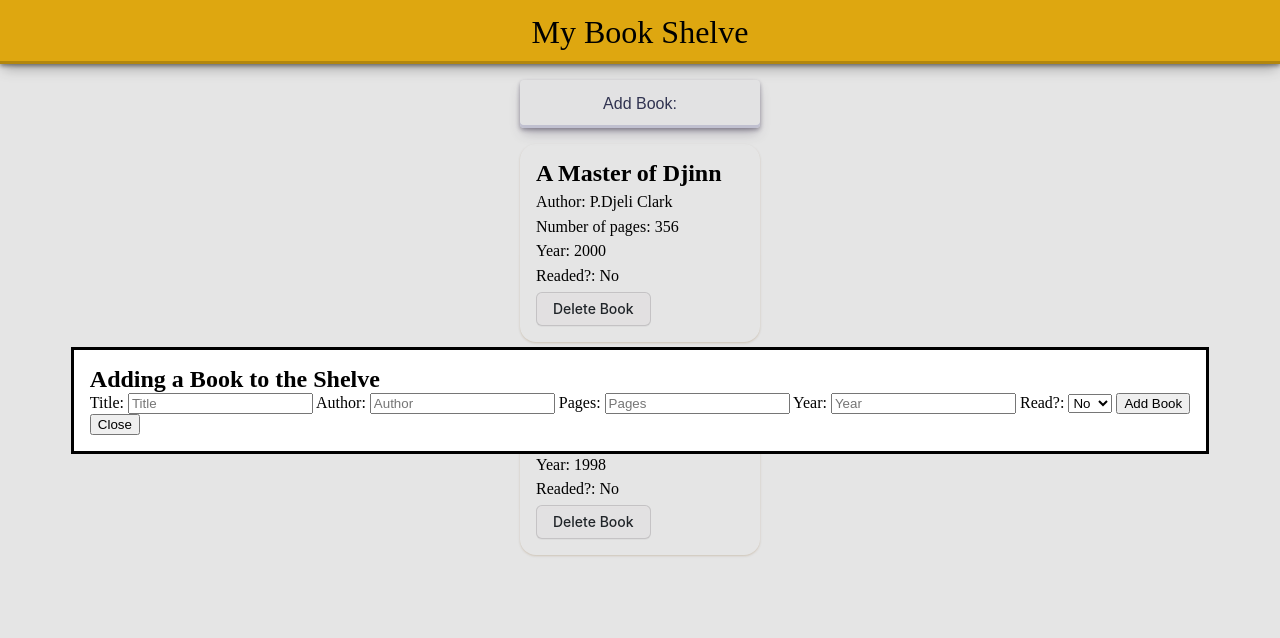
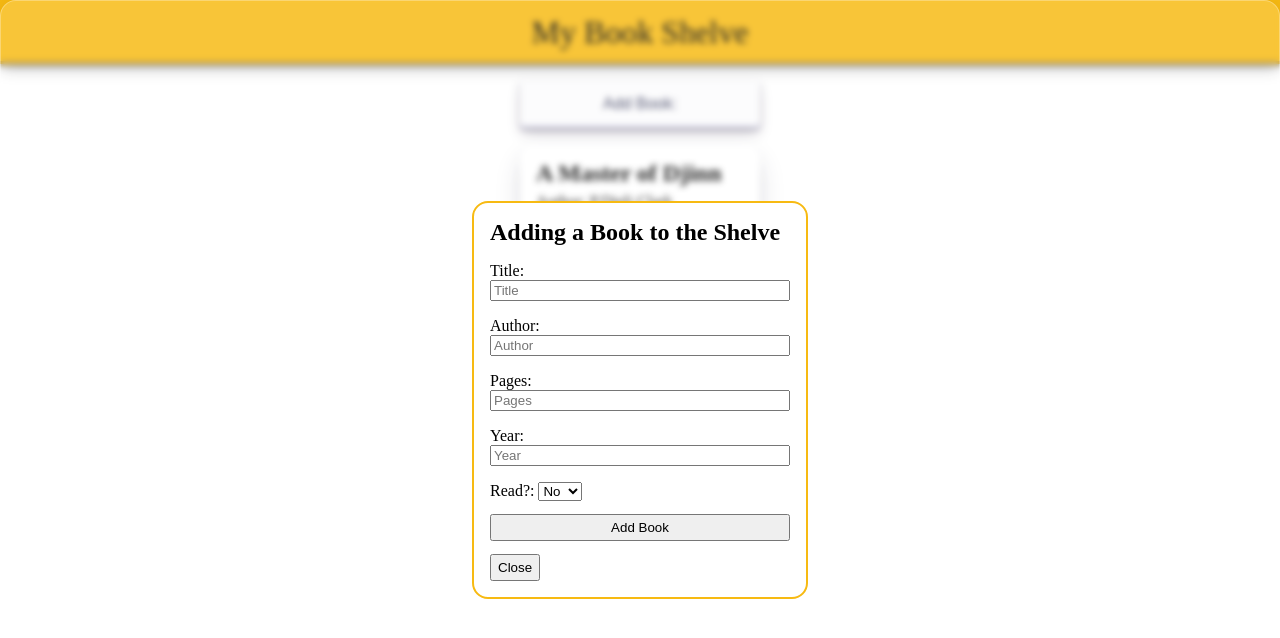
Before and after one commit to Andrefe91/js_proyect_library, a plain HTML site: page index.html in a window 1280 px wide. Both pictures are taken after a click on the button "Add Book:". Drawn offline with Linux system fonts and the light colour scheme.

Commit message:
Bug found with deleting node

```diff
--- a/css/style.css
+++ b/css/style.css
@@ -36,9 +36,11 @@ h2 {
     font-weight: bold;
 }
 
-p {
+p, label {
     margin-top: 0.4em;
 }
+
+
 
 .container {
     margin: auto;
@@ -108,10 +110,12 @@ header {
 }
 
 .book {
+    display: flex;
+    flex-direction: column;
     margin-top: 1em;
     padding: 1em;
     border-radius: 1em;
-    box-shadow: rgba(63, 38, 0, 0.1) 0px 1px 3px 0px, rgba(199, 120, 1, 0.116) 0px 1px 2px 0px;
+    box-shadow: rgba(50, 50, 93, 0.25) 0px 13px 27px -5px, rgba(0, 0, 0, 0.3) 0px 8px 16px -8px;
 }
 
 
@@ -157,3 +161,32 @@ header {
 .deleteBtn:focus {
   outline: 1px transparent;
 }
+
+::backdrop {
+  background: rgba(255, 255, 255, 0.16);
+  border-radius: 16px;
+  box-shadow: 0 4px 30px rgba(0, 0, 0, 0.1);
+  backdrop-filter: blur(3px);
+  -webkit-backdrop-filter: blur(3px);
+  border: 1px solid rgba(255, 255, 255, 0.3);
+}
+
+dialog {
+  width: 300px;
+  border: 2px solid #f7ba12;
+  border-radius: 1em;
+}
+
+dialog form {
+  display: flex;
+  flex-direction: column;
+}
+
+form label {
+  margin-top: 1em;
+}
+
+dialog button {
+  margin-top: 1em;
+  height: 2em;
+}
--- a/script/index.js
+++ b/script/index.js
@@ -1,8 +1,5 @@
 // Basic variables definitions
 const myLibrary = [];
-
-myLibrary.push({title: "A Master of Djinn", author: "P.Djeli Clark", pages: 356, year: 2000});
-myLibrary.push({title: "The Club Dumas", author: "Arturo Perez", pages: 225, year: 1998});
 
 function Book (title, author, pages, year, read = false) {
     this.title = title;
@@ -12,14 +9,30 @@ function Book (title, author, pages, year, read = false) {
     this.read = read;
 };
 
+myLibrary.push(new Book("A Master of Djinn", "P.Djeli Clark", 356, 2000, false));
+myLibrary.push(new Book("The Club Dumas", "Arturo Perez", 225, 1998, false));
+
+Book.prototype.markAsRead =  function(){
+    this.read  = this.read === false ? true : false;
+
+    this.read === true ? alert("Excelent !!, well done!") : alert("In due time!");
+};
+
+// Web Page JavaScript Selections
+
+const dialog = document.querySelector("dialog");
+const showButton = document.getElementById("addBook");
+const closeButton = dialog.querySelector("#closeBtn");
+const confirmButton = dialog.querySelector("#confirmBtn");
+const selectOptions = document.getElementsByName("selectOptions");
+
 // Add to the doom tree
 function addBookToDoom(book, index) {
     book_title = book["title"];
     book_author = book["author"];
     book_pages = book["pages"];
     book_year = book["year"];
-
-    book_read = book["read"]? "Yes" : "No";
+    book_read = book["read"];
 
     const shelve = document.getElementsByClassName("shelve")[0]; // HTMLCollection array, we only want the first element
 
@@ -40,14 +53,39 @@ function addBookToDoom(book, index) {
     const year = document.createElement("p");
     year.textContent = `Year: ${book_year}`;
 
-    const read = document.createElement("p");
-    read.textContent = `Readed?: ${book_read}`;
+    const read = document.createElement("label");
+    read.setAttribute("for", "read");
+    read.textContent = "Read?: ";
 
+    const readOption = document.createElement("select");
+    readOption.setAttribute("name", "selectOptions");
+    readOption.setAttribute("index", index);
+
+    const yesRead = document.createElement("option");
+    yesRead.setAttribute("value", "Yes");
+    yesRead.textContent = "Yes";
+
+    const noRead = document.createElement("option");
+    noRead.setAttribute("value", "No");
+    noRead.textContent = "No";
+
+    // To select the correct option
+    if (book_read === false) {
+        noRead.setAttribute("selected", "selected");
+    } else {
+        yesRead.setAttribute("selected", "selected");
+    };
 
     const deleteButton = document.createElement("button");
     deleteButton.textContent = "Delete Book";
     deleteButton.setAttribute("value", index);
+    deleteButton.setAttribute("name", "deleteBtn");
     deleteButton.classList.add("deleteBtn");
+
+    read.appendChild(readOption);
+    readOption.appendChild(yesRead);
+    readOption.appendChild(noRead);
+
 
     div.appendChild(title);
     div.appendChild(author);
@@ -60,11 +98,11 @@ function addBookToDoom(book, index) {
 };
 
 // Logic function to add to the library
-
 function addBookToLibrary(title, author, pages, year, read) {
     myLibrary.push(new Book(title, author, pages, year, read)); // Add to library
     addBookToDoom(myLibrary.slice(-1)[0],myLibrary.length-1); // Add to doom
     updateDelBook(); // Updates the event listeners for the delete button created
+    updateReadOpt(); // Creates the read event listeners
 };
 
 // Initialize addition to doom tree from preexisting library
@@ -76,15 +114,41 @@ function addBookToLibrary(title, author, pages, year, read) {
     );
 
     updateDelBook(); // Creates the delete button event listener
+    updateReadOpt(); // Creates the read event listeners
 })(); // Immediately Invoked Function Expression
 
+// To Delete a Book
+function updateDelBook() { // Required so we can update the event listener to all the created buttons
+    const deleteBtn = document.getElementsByName("deleteBtn");
 
-// Web Page interaction logic
+    for (const button of deleteBtn) {
+        button.addEventListener("click", () => {
+            myLibrary.splice(+button.getAttribute("value"), 1); //Delete the node in the myLibrary array of Books objects
+            console.log(myLibrary);
+            const deleteDiv = document.getElementById(button.getAttribute("value")); //Select the div to delete
+            console.log(deleteDiv);
+            document.getElementsByClassName("shelve")[0].removeChild(deleteDiv); //Delete div from the DOM tree
+            alert("Book deleted successfully")
 
-const dialog = document.querySelector("dialog");
-const showButton = document.getElementById("addBook");
-const closeButton = dialog.querySelector("#closeBtn");
-const confirmButton = dialog.querySelector("#confirmBtn");
+            console.log("Book deleted successfully");
+        })
+    };
+};
+
+// Add Event Listeners to all the "read?"" options
+function updateReadOpt() {
+    for (const option of selectOptions) {
+        if (!option.hasAttribute("anexed")) { //This check and attribute is used to avoid add double event listeners (when pre-existing library is anexed and a book is created)
+            option.addEventListener("change", (event) => {
+                myLibrary[event.target.getAttribute("index")].markAsRead();
+                event.target.setAttribute("anexed", "yes");
+                console.log("Book Changed: ");
+                console.log(myLibrary[event.target.getAttribute("index")]);
+            });
+        };
+    };
+};
+
 
 // "Add book to the shelve" button opens the dialog
 showButton.addEventListener("click", () => {
@@ -111,23 +175,3 @@ confirmButton.addEventListener("click", (event) => {
     addBookToLibrary(title, author, pages, year, read == "false" ? false : true);
     dialog.close();
 });
-
-// To Delete a Book
-function updateDelBook() { // Required so we can update the event listener to all the created buttons
-    const deleteBtn = document.getElementsByClassName("deleteBtn");
-
-    for (const button of deleteBtn) {
-        button.addEventListener("click", () => {
-            myLibrary.splice(+button.getAttribute("value"), 1);
-
-            const deleteDiv = document.getElementById(button.getAttribute("value")); //Select the div to delete
-            document.getElementsByClassName("shelve")[0].removeChild(deleteDiv); //Delete div from the DOM tree
-            alert("Book deleted successfully")
-
-
-            console.log("Book deleted successfully");
-            console.log("This is your library ");
-            console.log(myLibrary);
-        })
-    };
-};
```
